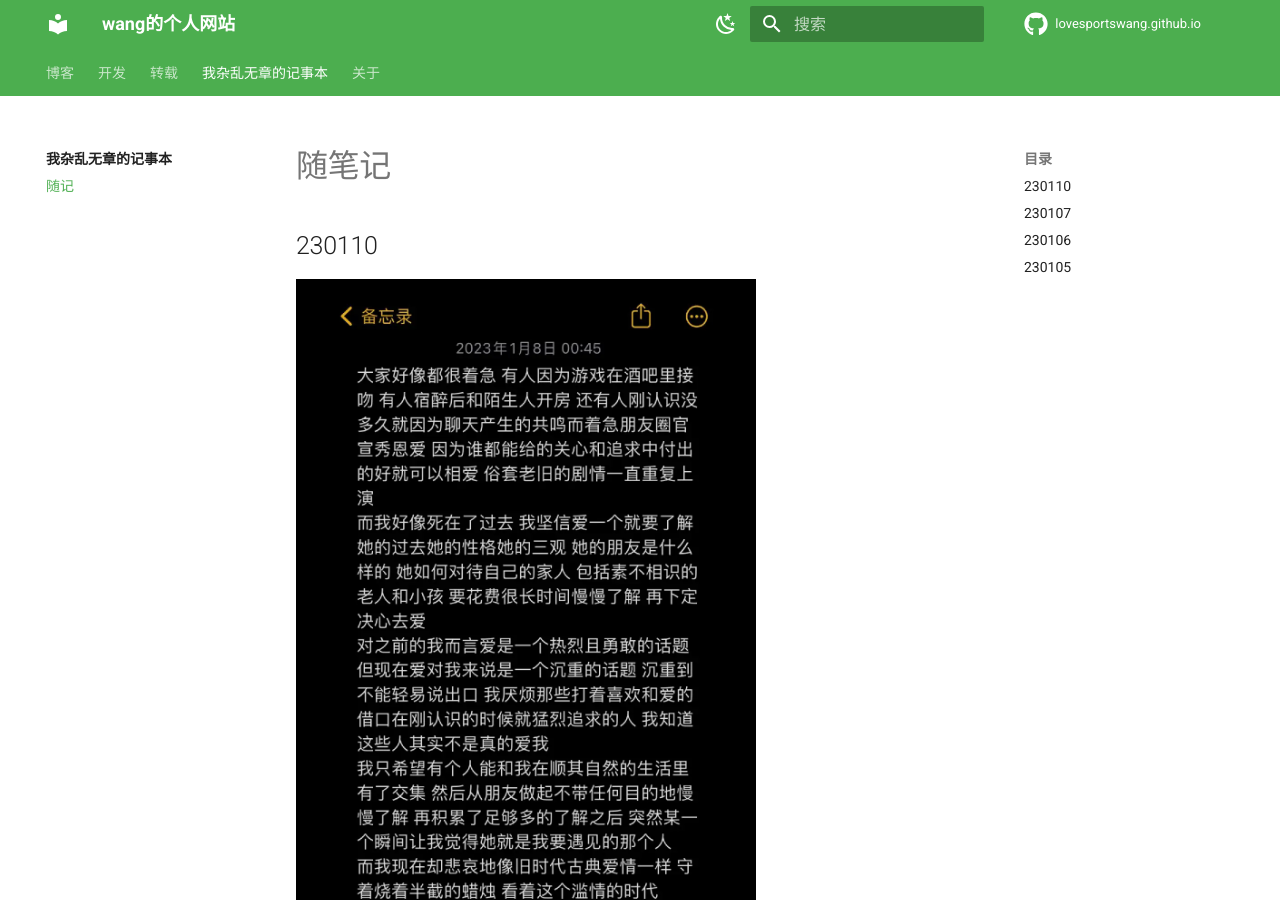
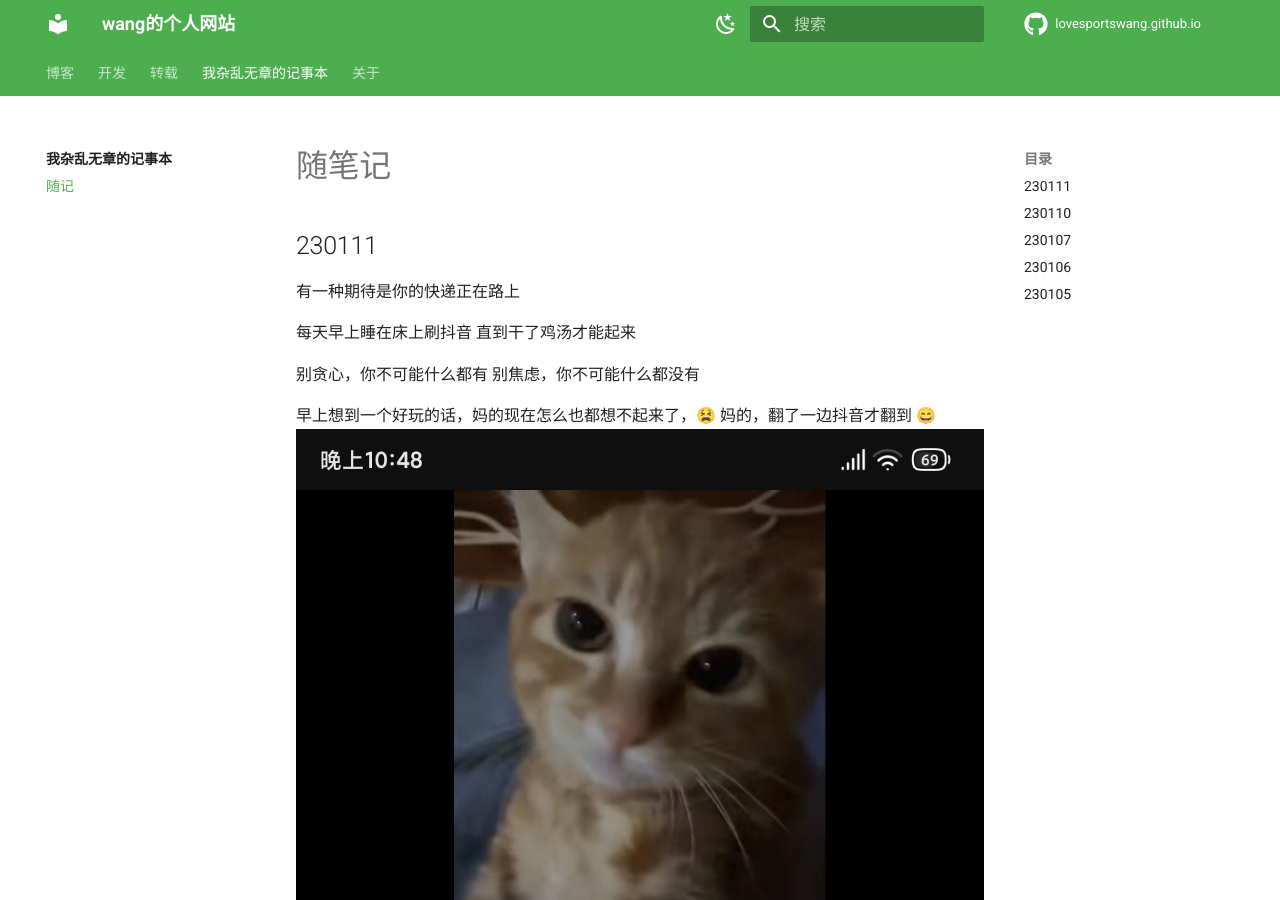
Before and after one commit to lovesportswang/lovesportswang.github.io, an MkDocs documentation site: the page built from docs/diary/随笔记.md, in a window 1280 px wide and 900 px high. Built offline with MkDocs 1.6.1 and Material for MkDocs 9.7.7, drawn with Linux system fonts in a browser that asks for light colours; comment, search, counter and statistics services are not loaded; some of the changed text lies outside the part shown.

Commit message:
230111 commit

```diff
--- a/docs/diary/随笔记.md
+++ b/docs/diary/随笔记.md
@@ -1,16 +1,30 @@
 # 随笔记
+
+## 230111
+有一种期待是你的快递正在路上
+
+每天早上睡在床上刷抖音 直到干了鸡汤才能起来
+
+别贪心，你不可能什么都有 别焦虑，你不可能什么都没有
+
+早上想到一个好玩的话，妈的现在怎么也都想不起来了，😫
+妈的，翻了一边抖音才翻到 😄
+![img.png](随笔记.assets/img.png)
 
 
 
 ## 230110
-![img.png](img.png)
-![img_2.png](img_2.png)
+![img.png](随笔记.assets/img.png)
+![img_2.png](随笔记.assets/img_2.png)
+
 我也坚信爱一个人就要去了解她的过去他的性格他的三观，他的朋友是什么样的，他如何对待自己的家人，要花费很久的时间去了解再下定决心去爱。
 
 所以请继续保持热爱，做自己，我也在等
 
 
 为什么一和女生聊天我就会很敏感？
+
+太浮躁了，每天都想着谁谁找我玩，期待太多而不得的浮躁
 
 
 
```
Also changed, not shown: docs/diary/img.png (deleted), docs/diary/随笔记.assets/img.png (added), docs/diary/随笔记.assets/img_1.png (renamed from docs/diary/img_1.png), docs/diary/随笔记.assets/img_2.png (renamed from docs/diary/img_2.png).
